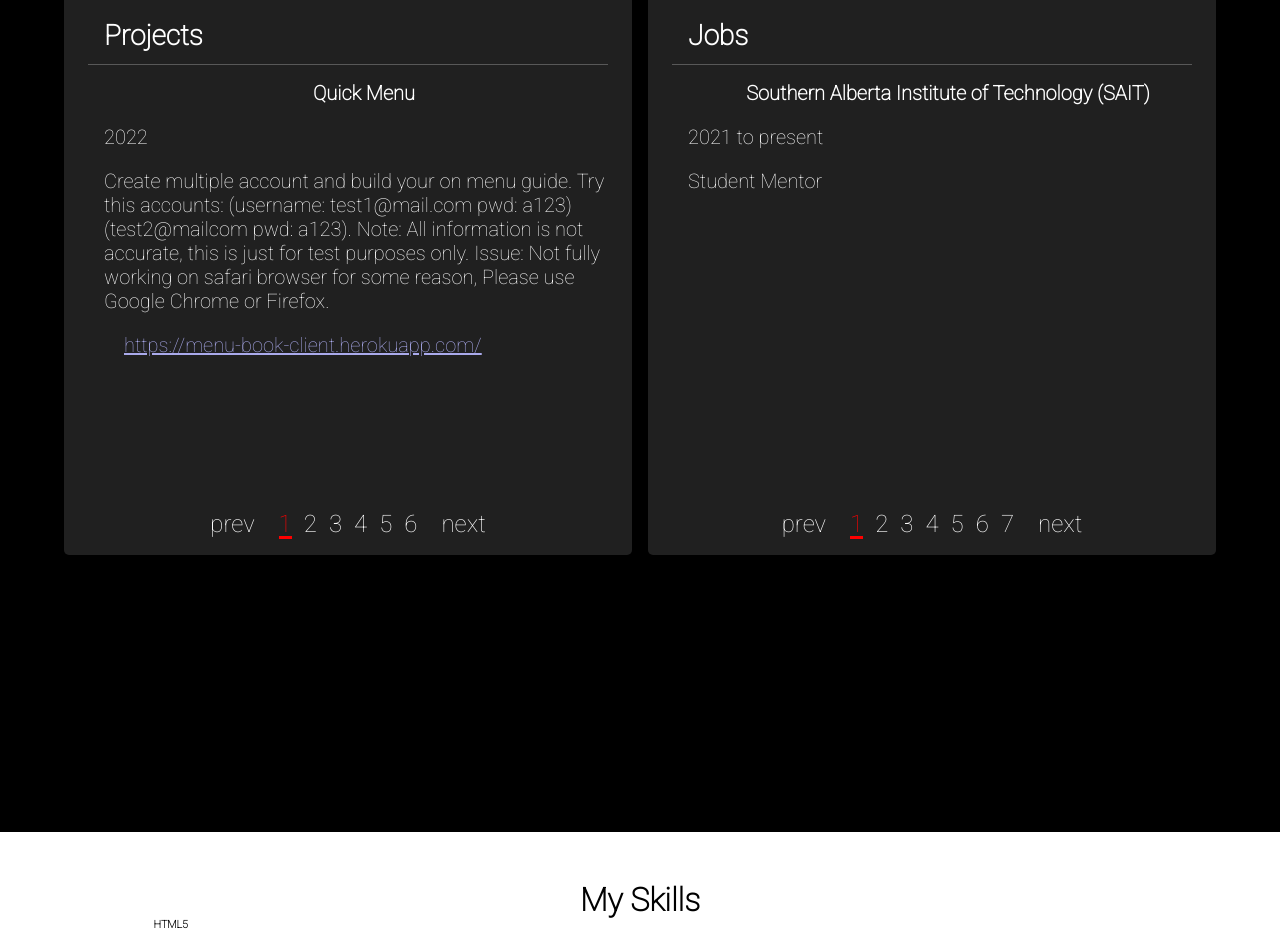
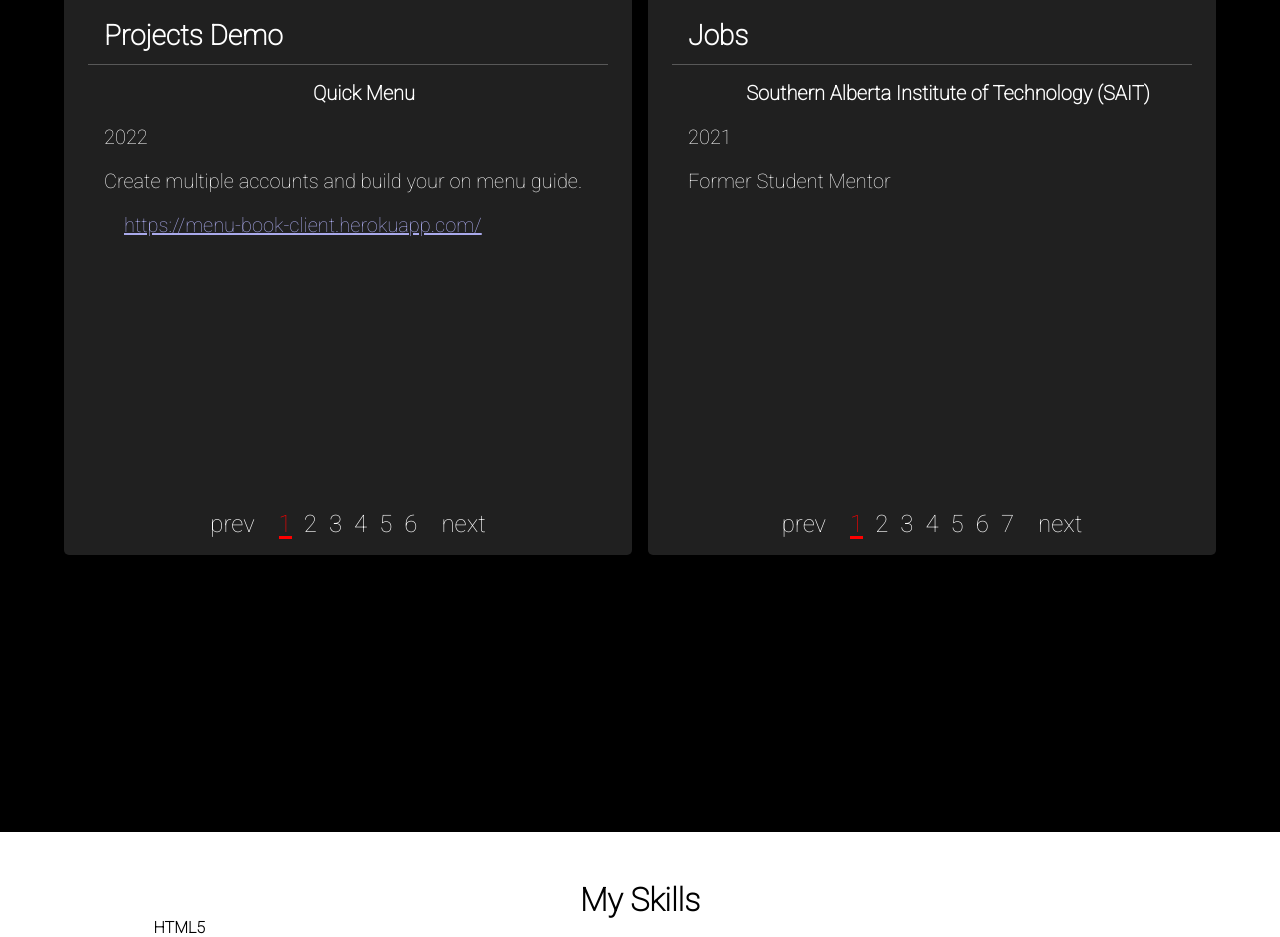
Before and after one commit to nozky/norvillie, a React (Create React App) app: page / in a window 1280 px wide. Shown: the part 1720-2657 px from the top of the page. Built offline with nearby package versions, Linux system fonts and the light colour scheme.

Commit message:
clean up

```diff
--- a/src/components/Works.js
+++ b/src/components/Works.js
@@ -52,7 +52,7 @@ const nextNotRelated =()=>{
       <div className='works-wrapper'>
 
         <article className='work-item'>
-          <h3 className='section-title'>Projects</h3>
+          <h3 className='section-title'>Projects Demo</h3>
           <div className="item-list">
             {relatedWorks.map( (work, index) => {
               let cName = 'item'
--- a/src/components/data/skillsData.js
+++ b/src/components/data/skillsData.js
@@ -20,7 +20,7 @@ export const skills = [
     progress: 90
   },
   {
-    name: 'EXPRESS',
+    name: 'EXPRESS.JS',
     progress: 90
   },
   {
@@ -40,16 +40,8 @@ export const skills = [
     progress: 85
   },
   {
-    name: 'ELECTRON.js',
+    name: 'ELECTRON.JS',
     progress: 85
-  },
-  {
-    name: 'JAVA',
-    progress: 75
-  },
-  {
-    name: 'VISUAL C++',
-    progress: 75
   },
   {
     name: 'MONGODB',
@@ -59,8 +51,5 @@ export const skills = [
     name: 'GIT and GITHUB',
     progress: 95
   },
-  {
-    name: 'DEBUGGING',
-    progress: 95
-  },
+
 ]
--- a/src/components/data/works.js
+++ b/src/components/data/works.js
@@ -4,7 +4,7 @@ export const worksData = [
   {
     title: 'Quick Menu',
     year: '2022',
-    description: 'Create multiple account and build your on menu guide. Try this accounts: (username: test1@mail.com pwd: a123)  (test2@mailcom pwd: a123). Note: All information is not accurate, this is just for test purposes only. Issue: Not fully working on safari browser for some reason, Please use Google Chrome or Firefox.',
+    description: 'Create multiple accounts and build your on menu guide.',
     url: 'https://menu-book-client.herokuapp.com/',
     related: true
   },
@@ -17,15 +17,15 @@ export const worksData = [
   },
   {
     title: 'Southern Alberta Institute of Technology (SAIT)',
-    year: '2021 to present',
-    description: 'Student Mentor',
+    year: '2021',
+    description: 'Former Student Mentor',
     url: '',
     related: false
   },
   {
     title: 'Who wants to be a Web Developer (Trivia Game)',
     year: '2022',
-    description: 'This is a simple project for student learning basic React.js and TypeScript. Using React.js and TypeScript.',
+    description: 'This is a simple project for student learning basic React.js and TypeScript.',
     url: 'https://who-wants-to-be-a-web-developer.netlify.app/',
     related: true
   },
@@ -74,7 +74,7 @@ export const worksData = [
   {
     title: 'Solar Power Philippines',
     year: '2021',
-    description: 'Solar power philippines is a visual representaion of solar power system users in the philippines.  UI need to be updated, I just have no time to do it 😊',
+    description: 'Solar power philippines is a visual representaion of solar power system users in the philippines or It can be around the globe.',
     url: 'https://solarpowerphi.solar',
     related: true
   },
--- a/src/css/skill.css
+++ b/src/css/skill.css
@@ -32,6 +32,7 @@
 
 .skill-wrapper .skills-item h6{
   line-height: 1em;
+  font-size: 1em;
 }
 
 .skill-wrapper .skills-item .p-bar{
@@ -39,7 +40,7 @@
   padding: 0 1em;
   text-align: end;
   border-radius: 5px;
-  height: 1.3em;
+  height: 2em;
 }
 
 .skill-wrapper .skills-item .p-bar p{
```
